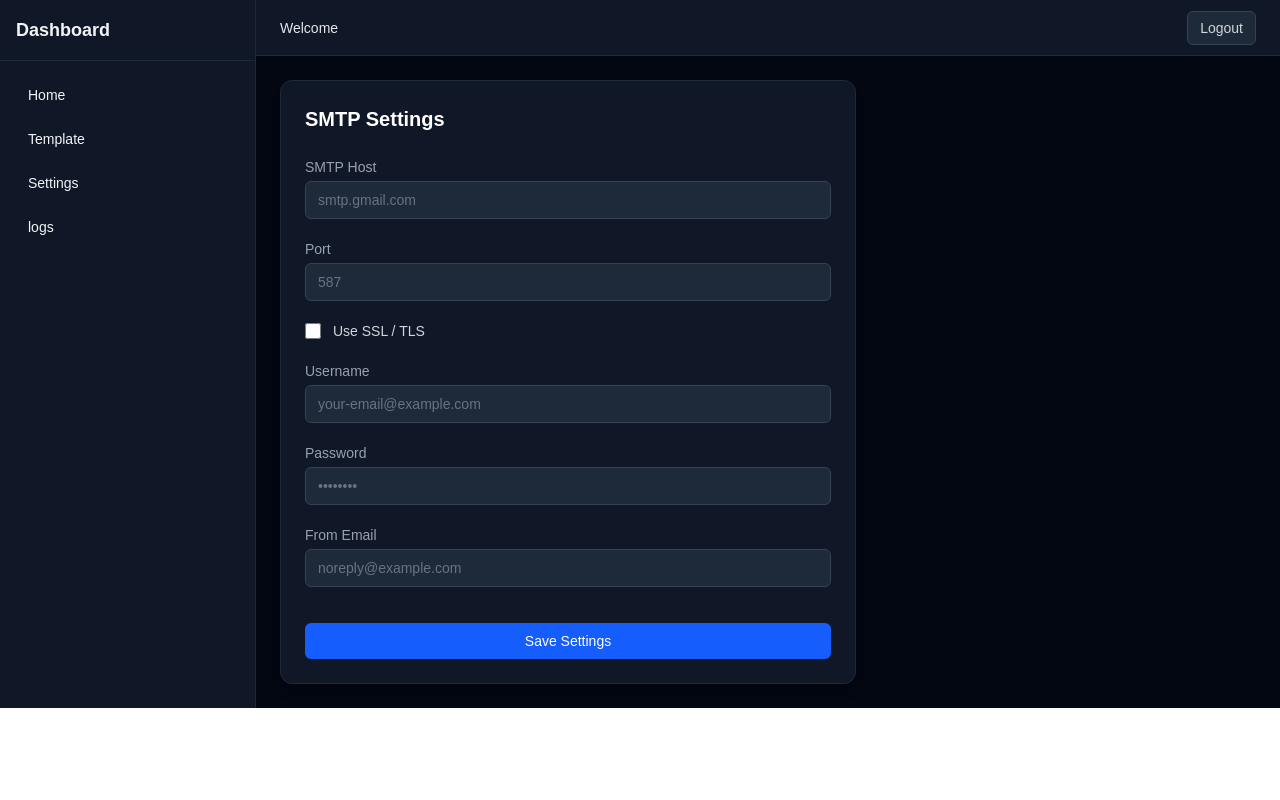
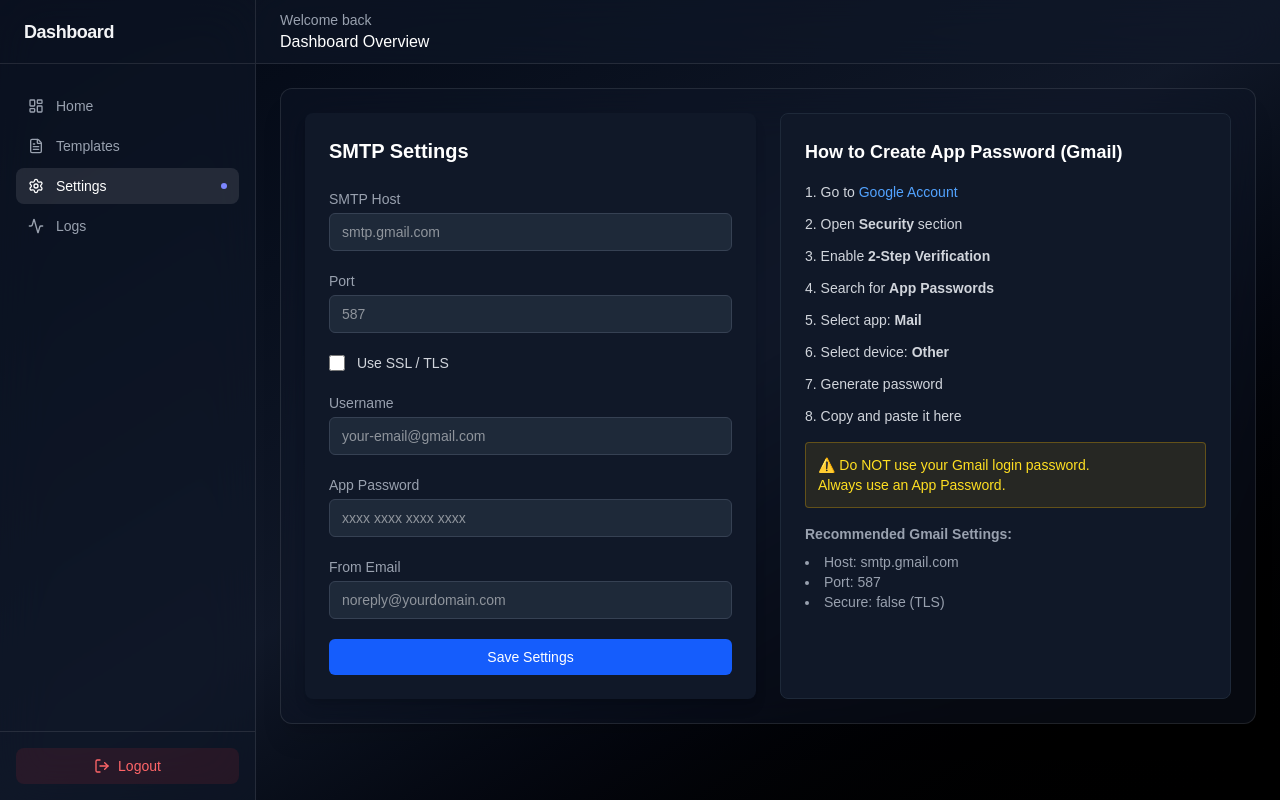
Before and after one commit to sagardeepansh/peppypost, a Next.js app: page /dashboard/settings in a window 1280 px wide. Built offline with nearby package versions, Linux system fonts and the light colour scheme; no server answers.

Commit message:
added cron | final changing

```diff
--- a/src/app/api/cron/send-emails/route.js
+++ b/src/app/api/cron/send-emails/route.js
@@ -4,6 +4,8 @@ import EmailQueue from "@/models/EmailQueue";
 import BulkEmailTask from "@/models/BulkEmailTask";
 import EmailLog from "@/models/EmailLog";
 import User from "@/models/User";
+import path from "path";
+import fs from "fs";
 
 export async function GET() {
   await connectDB();
--- a/src/app/api/settings/smtp/route.js
+++ b/src/app/api/settings/smtp/route.js
@@ -54,7 +54,7 @@ export async function GET(req) {
 
     const user = verifyApiAuth(req);
 
-    const data = await User.findOne({ _id: user.userId });
+    const data = await User.findOne({ _id: user.userId }).select("+smtp.password");;
 
     // console.log('data', data)
 
--- a/src/app/dashboard/layout.js
+++ b/src/app/dashboard/layout.js
@@ -1,10 +1,41 @@
 "use client";
 
-import { useRouter } from "next/navigation";
+import { useRouter, usePathname } from "next/navigation";
+import Link from "next/link";
+import {
+  LayoutDashboard,
+  FileText,
+  Settings,
+  Activity,
+  LogOut,
+} from "lucide-react";
+
+const navItems = [
+  {
+    label: "Home",
+    href: "/dashboard",
+    icon: LayoutDashboard,
+  },
+  {
+    label: "Templates",
+    href: "/dashboard/templates",
+    icon: FileText,
+  },
+  {
+    label: "Settings",
+    href: "/dashboard/settings",
+    icon: Settings,
+  },
+  {
+    label: "Logs",
+    href: "/dashboard/logs",
+    icon: Activity,
+  },
+];
 
 export default function DashboardLayout({ children }) {
-
   const router = useRouter();
+  const pathname = usePathname();
 
   const handleLogout = async () => {
     await fetch("/api/logout", {
@@ -17,60 +48,73 @@ export default function DashboardLayout({ children }) {
   };
 
   return (
-    <div className=" bg-gray-950 text-gray-100 flex">
+    <div className="min-h-screen bg-gradient-to-br from-gray-950 via-gray-900 to-black text-gray-100 flex">
       {/* Sidebar */}
-      <aside className="w-64 bg-gray-900 border-r border-gray-800 hidden md:flex flex-col">
-        <div className="p-4 text-lg font-semibold border-b border-gray-800">
+      <aside className="hidden md:flex w-64 flex-col border-r border-white/10 bg-gray-900/60 backdrop-blur-xl">
+        {/* Logo */}
+        <div className="h-16 px-6 flex items-center border-b border-white/10">
+          <h1 className="text-lg font-semibold tracking-tight">
           Dashboard
+          </h1>
         </div>
 
-        <nav className="flex-1 p-4 space-y-2">
-          <a
-            href="/dashboard"
-            className="block rounded px-3 py-2 text-sm hover:bg-gray-800"
+        {/* Nav */}
+        <nav className="flex-1 px-4 py-6 space-y-1">
+          {navItems.map((item) => {
+            const isActive = pathname === item.href;
+            const Icon = item.icon;
+
+            return (
+              <Link
+                key={item.href}
+                href={item.href}
+                className={`group flex items-center gap-3 rounded-lg px-3 py-2 text-sm transition
+                  ${
+                    isActive
+                      ? "bg-white/10 text-white"
+                      : "text-gray-400 hover:bg-white/5 hover:text-white"
+                  }
+                `}
+              >
+                <Icon className="h-4 w-4" />
+                {item.label}
+                {isActive && (
+                  <span className="ml-auto h-1.5 w-1.5 rounded-full bg-indigo-400" />
+                )}
+              </Link>
+            );
+          })}
+        </nav>
+
+        {/* Footer */}
+        <div className="p-4 border-t border-white/10">
+          <button
+            onClick={handleLogout}
+            className="w-full flex items-center justify-center gap-2 rounded-lg bg-red-500/10 text-red-400 px-3 py-2 text-sm hover:bg-red-500/20 transition"
           >
-            Home
-          </a>
-          <a
-            href="/dashboard/templates"
-            className="block rounded px-3 py-2 text-sm hover:bg-gray-800"
-          >
-            Template
-          </a>
-          <a
-            href="/dashboard/settings"
-            className="block rounded px-3 py-2 text-sm hover:bg-gray-800"
-          >
-            Settings
-          </a>
-          <a
-            href="/dashboard/logs"
-            className="block rounded px-3 py-2 text-sm hover:bg-gray-800"
-          >
-            logs
-          </a>
-        </nav>
+            <LogOut className="h-4 w-4" />
+            Logout
+          </button>
+        </div>
       </aside>
 
-      {/* Main Content */}
+      {/* Main */}
       <div className="flex-1 flex flex-col">
         {/* Top Bar */}
-        <header className="h-14 bg-gray-900 border-b border-gray-800 flex items-center justify-between px-6">
-          <h1 className="text-sm font-medium text-gray-200">
-            Welcome
-          </h1>
-
-          <button
-            onClick={handleLogout}
-            className="text-sm text-gray-300 hover:text-white bg-gray-800 px-3 py-1.5 rounded-md border border-gray-700 hover:bg-gray-700 transition"
-          >
-            Logout
-          </button>
+        <header className="h-16 flex items-center justify-between px-6 border-b border-white/10 bg-gray-900/60 backdrop-blur-xl">
+          <div>
+            <h2 className="text-sm text-gray-400">Welcome back</h2>
+            <p className="text-base font-medium text-white">
+              Dashboard Overview
+            </p>
+          </div>
         </header>
 
-        {/* Page Content */}
-        <main className="flex-1 p-6 bg-gray-950">
-          {children}
+        {/* Content */}
+        <main className="flex-1 p-6">
+          <div className="rounded-xl border border-white/10 bg-gray-900/40 backdrop-blur-xl p-6 shadow-xl">
+            {children}
+          </div>
         </main>
       </div>
     </div>
--- a/src/app/dashboard/page.js
+++ b/src/app/dashboard/page.js
@@ -1,6 +1,6 @@
 "use client";
 
-import TiptapEditor from "@/components/TiptapEditor";
+// import TiptapEditor from "@/components/TiptapEditor";
 import { useEffect, useState } from "react";
 import { SimpleEditor } from '@/components/tiptap-templates/simple/simple-editor'
 
@@ -96,8 +96,8 @@ export default function DashboardPage() {
 
 
   return (
-    <div className="min-h-screen bg-gray-950 flex items-center justify-center p-4">
-      <div className="w-full max-w-3xl bg-gray-900 border border-gray-800 rounded-xl shadow-xl">
+    <div className=" flex items-center justify-center p-0">
+      <div className="w-full shadow-xl">
 
         {/* Header */}
         <div className="px-6 flex justify-between items-center py-4 border-b border-gray-800">
--- a/src/app/dashboard/settings/page.js
+++ b/src/app/dashboard/settings/page.js
@@ -26,8 +26,8 @@ export default function SettingsPage() {
         }
         return res.json();
       })
-            .then(data => {
-                if (data) setForm(prev => ({ ...prev, ...data?.data }));
+      .then((data) => {
+        if (data) setForm((prev) => ({ ...prev, ...data?.data }));
       })
       .catch((err) => {
         console.error(err);
@@ -62,10 +62,10 @@ export default function SettingsPage() {
   };
 
   return (
-        <div className="max-w-xl rounded-xl bg-gray-900 p-6 shadow-lg border border-gray-800">
-            <h1 className="text-xl font-semibold text-white mb-6">
-                SMTP Settings
-            </h1>
+    <div className="grid grid-cols-1 lg:grid-cols-2 gap-6">
+      {/* LEFT: SMTP FORM */}
+      <div className="max-w-xl p-6 shadow-lg bg-gray-900 rounded-lg">
+        <h1 className="text-xl font-semibold text-white mb-6">SMTP Settings</h1>
 
         <form onSubmit={handleSubmit} className="space-y-5">
           {/* SMTP Host */}
@@ -78,21 +78,19 @@ export default function SettingsPage() {
               value={form.host}
               onChange={handleChange}
               placeholder="smtp.gmail.com"
-                        className="w-full rounded-md bg-gray-800 border border-gray-700 px-3 py-2 text-sm text-white placeholder-gray-500 focus:outline-none focus:ring-2 focus:ring-blue-500"
+              className="w-full rounded-md bg-gray-800 border border-gray-700 px-3 py-2 text-sm text-white"
             />
           </div>
 
           {/* Port */}
           <div>
-                    <label className="block text-sm text-gray-400 mb-1">
-                        Port
-                    </label>
+            <label className="block text-sm text-gray-400 mb-1">Port</label>
             <input
               name="port"
               value={form.port}
               onChange={handleChange}
               placeholder="587"
-                        className="w-full rounded-md bg-gray-800 border border-gray-700 px-3 py-2 text-sm text-white placeholder-gray-500 focus:outline-none focus:ring-2 focus:ring-blue-500"
+              className="w-full rounded-md bg-gray-800 border border-gray-700 px-3 py-2 text-sm text-white"
             />
           </div>
 
@@ -103,39 +101,35 @@ export default function SettingsPage() {
               name="secure"
               checked={form.secure}
               onChange={handleChange}
-                        className="h-4 w-4 rounded border-gray-600 bg-gray-800 text-blue-500 focus:ring-blue-500"
+              className="h-4 w-4"
             />
-                    <span className="text-sm text-gray-300">
-                        Use SSL / TLS
-                    </span>
+            <span className="text-sm text-gray-300">Use SSL / TLS</span>
           </div>
 
           {/* Username */}
           <div>
-                    <label className="block text-sm text-gray-400 mb-1">
-                        Username
-                    </label>
+            <label className="block text-sm text-gray-400 mb-1">Username</label>
             <input
               name="username"
               value={form.username}
               onChange={handleChange}
-                        placeholder="your-email@example.com"
-                        className="w-full rounded-md bg-gray-800 border border-gray-700 px-3 py-2 text-sm text-white placeholder-gray-500 focus:outline-none focus:ring-2 focus:ring-blue-500"
+              placeholder="your-email@gmail.com"
+              className="w-full rounded-md bg-gray-800 border border-gray-700 px-3 py-2 text-sm text-white"
             />
           </div>
 
           {/* Password */}
           <div>
             <label className="block text-sm text-gray-400 mb-1">
-                        Password
+              App Password
             </label>
             <input
               type="password"
               name="password"
               value={form.password}
               onChange={handleChange}
-                        placeholder="••••••••"
-                        className="w-full rounded-md bg-gray-800 border border-gray-700 px-3 py-2 text-sm text-white placeholder-gray-500 focus:outline-none focus:ring-2 focus:ring-blue-500"
+              placeholder="xxxx xxxx xxxx xxxx"
+              className="w-full rounded-md bg-gray-800 border border-gray-700 px-3 py-2 text-sm text-white"
             />
           </div>
 
@@ -148,22 +142,65 @@ export default function SettingsPage() {
               name="fromEmail"
               value={form.fromEmail}
               onChange={handleChange}
-                        placeholder="noreply@example.com"
-                        className="w-full rounded-md bg-gray-800 border border-gray-700 px-3 py-2 text-sm text-white placeholder-gray-500 focus:outline-none focus:ring-2 focus:ring-blue-500"
+              placeholder="noreply@yourdomain.com"
+              className="w-full rounded-md bg-gray-800 border border-gray-700 px-3 py-2 text-sm text-white"
             />
           </div>
 
           {/* Submit */}
-                <div className="pt-4">
           <button
             type="submit"
-                        className="w-full rounded-md bg-blue-600 py-2 text-sm font-medium text-white hover:bg-blue-700 transition"
+            className="w-full rounded-md bg-blue-600 py-2 text-sm font-medium text-white hover:bg-blue-700"
           >
             Save Settings
           </button>
-                </div>
         </form>
       </div>
 
+      {/* RIGHT: APP PASSWORD GUIDE */}
+      <div className="p-6 bg-gray-900 border border-gray-800 rounded-lg">
+        <h2 className="text-lg font-semibold text-white mb-4">
+          How to Create App Password (Gmail)
+        </h2>
+
+        <ol className="space-y-3 text-sm text-gray-300 list-decimal list-inside">
+          <li>
+            Go to <span className="text-blue-400">Google Account</span>
+          </li>
+          <li>
+            Open <b>Security</b> section
+          </li>
+          <li>
+            Enable <b>2-Step Verification</b>
+          </li>
+          <li>
+            Search for <b>App Passwords</b>
+          </li>
+          <li>
+            Select app: <b>Mail</b>
+          </li>
+          <li>
+            Select device: <b>Other</b>
+          </li>
+          <li>Generate password</li>
+          <li>Copy and paste it here</li>
+        </ol>
+
+        <div className="mt-4 p-3 bg-yellow-500/10 border border-yellow-500/30 rounded text-yellow-300 text-sm">
+          ⚠️ Do NOT use your Gmail login password.
+          <br />
+          Always use an App Password.
+        </div>
+
+        <div className="mt-4 text-sm text-gray-400">
+          <b>Recommended Gmail Settings:</b>
+          <ul className="mt-2 list-disc list-inside">
+            <li>Host: smtp.gmail.com</li>
+            <li>Port: 587</li>
+            <li>Secure: false (TLS)</li>
+          </ul>
+        </div>
+      </div>
+    </div>
   );
 }
--- a/src/app/dashboard/templates/[id]/edit/page.js
+++ b/src/app/dashboard/templates/[id]/edit/page.js
@@ -2,7 +2,7 @@
 
 import { useEffect, useState } from "react";
 import { useRouter, useParams } from "next/navigation";
-import TiptapEditor from "@/components/TiptapEditor";
+// import TiptapEditor from "@/components/TiptapEditor";
 import { SimpleEditor } from "@/components/tiptap-templates/simple/simple-editor";
 
 export default function EditTemplatePage() {
@@ -40,7 +40,7 @@ export default function EditTemplatePage() {
   };
 
   return (
-    <div className="max-w-xl">
+    <div className="">
       <h1 className="text-xl font-semibold mb-6">Edit Template</h1>
 
       <form onSubmit={handleSubmit} className="space-y-4">
--- a/src/app/dashboard/templates/new/page.js
+++ b/src/app/dashboard/templates/new/page.js
@@ -2,7 +2,7 @@
 
 import { useState } from "react";
 import { useRouter } from "next/navigation";
-import TiptapEditor from "@/components/TiptapEditor";
+// import TiptapEditor from "@/components/TiptapEditor";
 import { SimpleEditor } from "@/components/tiptap-templates/simple/simple-editor";
 
 export default function NewTemplatePage() {
@@ -78,7 +78,7 @@ export default function NewTemplatePage() {
 
 
     return (
-        <div className="max-w-xl min-h-screen">
+        <div className="">
             <h1 className="text-xl font-semibold mb-6">Add New Template</h1>
             <form onSubmit={handleSubmit} className="space-y-4">
                 {/* Template Name */}
--- a/src/app/dashboard/templates/page.js
+++ b/src/app/dashboard/templates/page.js
@@ -28,7 +28,7 @@ export default function TemplatesPage() {
 
 
     return (
-        <div className="min-h-screen">
+        <div className="">
             <div className="flex justify-between items-center mb-6">
                 <h1 className="text-xl font-semibold">Templates</h1>
 
--- a/src/app/layout.js
+++ b/src/app/layout.js
@@ -12,8 +12,8 @@ const geistMono = Geist_Mono({
 });
 
 export const metadata = {
-  title: "Create Next App",
-  description: "Generated by create next app",
+  title: "PeppyPost",
+  description: "Your reliable email delivery partner",
 };
 
 export default function RootLayout({ children }) {
--- a/src/app/login/page.js
+++ b/src/app/login/page.js
@@ -35,7 +35,7 @@ export default function LoginPage() {
         {/* Header */}
         <div className="mb-6 text-center">
           <h1 className="text-2xl font-semibold text-white">
-            Welcome back
+           PeppyPost
           </h1>
           <p className="text-sm text-gray-400 mt-1">
             Sign in to your account
--- a/src/components/EmailLogsTable.js
+++ b/src/components/EmailLogsTable.js
@@ -24,7 +24,7 @@ export default function EmailLogsTable() {
 
   return (
     <>
-      <div className="overflow-x-auto border border-gray-800 rounded-lg">
+      <div className="overflow-x-auto">
         <table className="w-full text-sm">
           <thead className="bg-gray-900 text-gray-300">
             <tr>
--- a/src/components/tiptap-ui-primitive/button/button.scss
+++ b/src/components/tiptap-ui-primitive/button/button.scss
@@ -193,7 +193,8 @@
   color: var(--tt-button-default-text-color);
 
   .tiptap-button-icon {
-    color: var(--tt-button-default-icon-color);
+    // color: var(--tt-button-default-icon-color);
+    color: #6f7072d4;
   }
 
   .tiptap-button-icon-sub {
```
Lines whose indentation alone changed are shown as unchanged.
